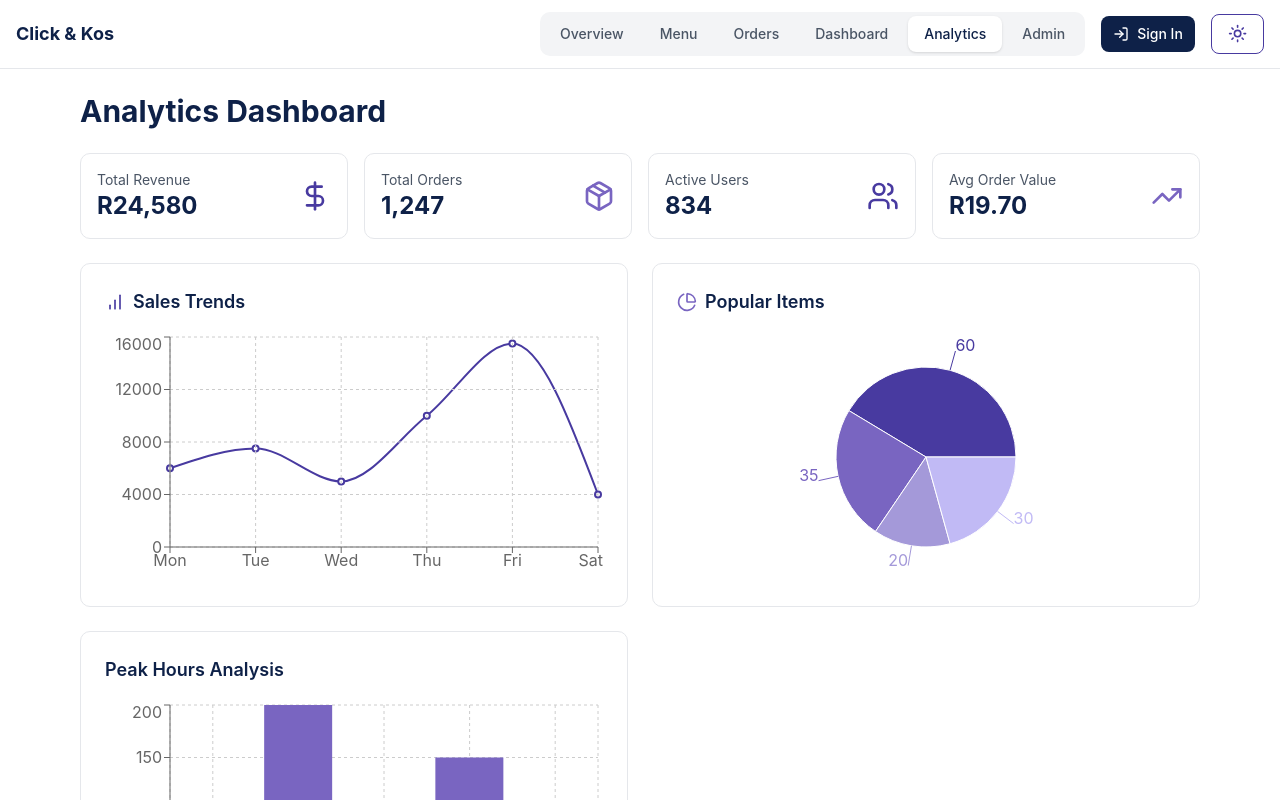
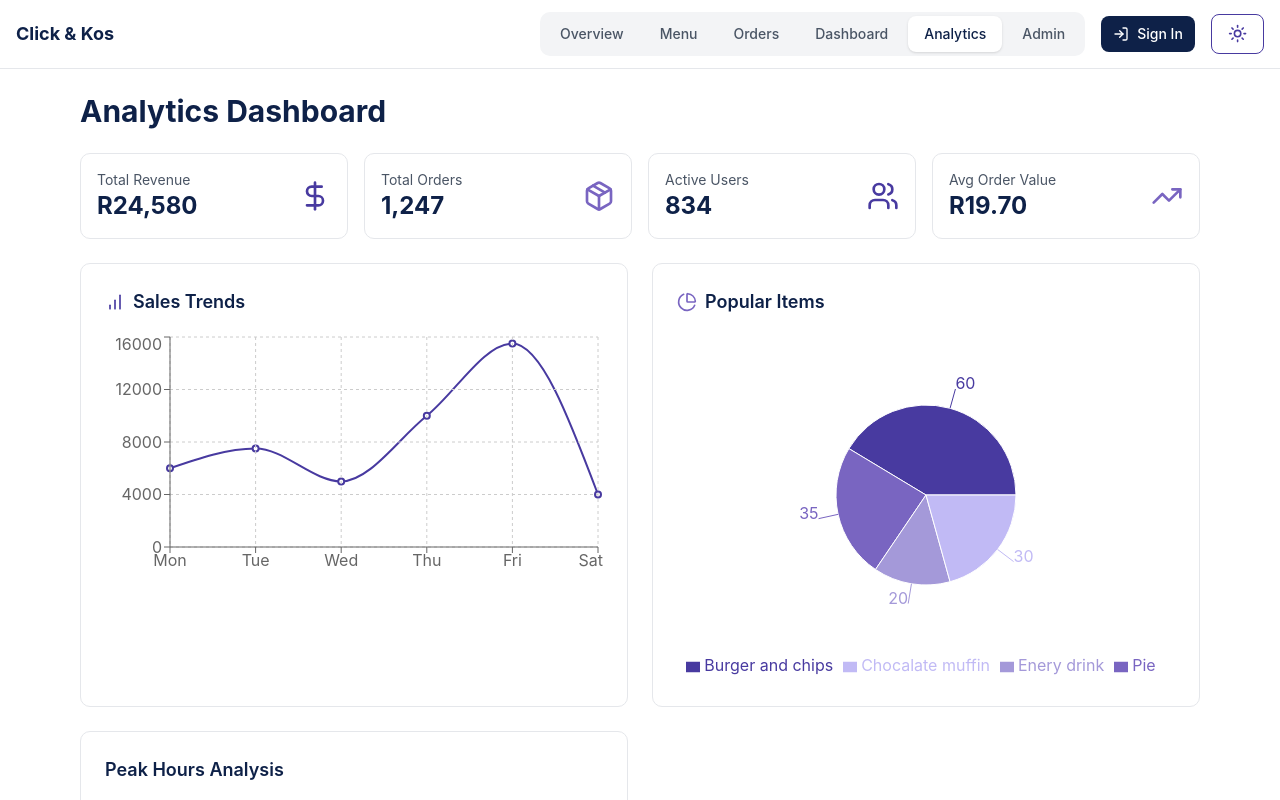
Before and after one commit to click-kos/click-kos, a Next.js app in the folder apps/web/: page /analytics in a window 1280 px wide. Shown: the top 800 px of the page. Built offline with nearby package versions, Linux system fonts and the light colour scheme.

Commit message:
added a legend in the pie chart

```diff
--- a/apps/web/src/app/analytics/page.tsx
+++ b/apps/web/src/app/analytics/page.tsx
@@ -115,7 +115,7 @@
             <PieChart className="w-5 h-5 text-[#7965C1]" />
             Popular Items
           </h2>
-          <ResponsiveContainer width="100%" height={250}>
+          <ResponsiveContainer width="100%" height={350}>
             <RePieChart>
               <Pie
                 data={popularItems}
@@ -130,10 +130,10 @@
                 ))}
               </Pie>
               <Tooltip />
+              <Legend />
             </RePieChart>
           </ResponsiveContainer>
         </div>
-
         <div className="bg-white dark:bg-gray-800 rounded-lg border border-gray-200 dark:border-gray-700 p-6 lg:col-start-1">
           <h2 className="text-lg font-semibold text-[#0E2148] dark:text-white mb-4">Peak Hours Analysis</h2>
           <ResponsiveContainer width="100%" height={250}>
```
